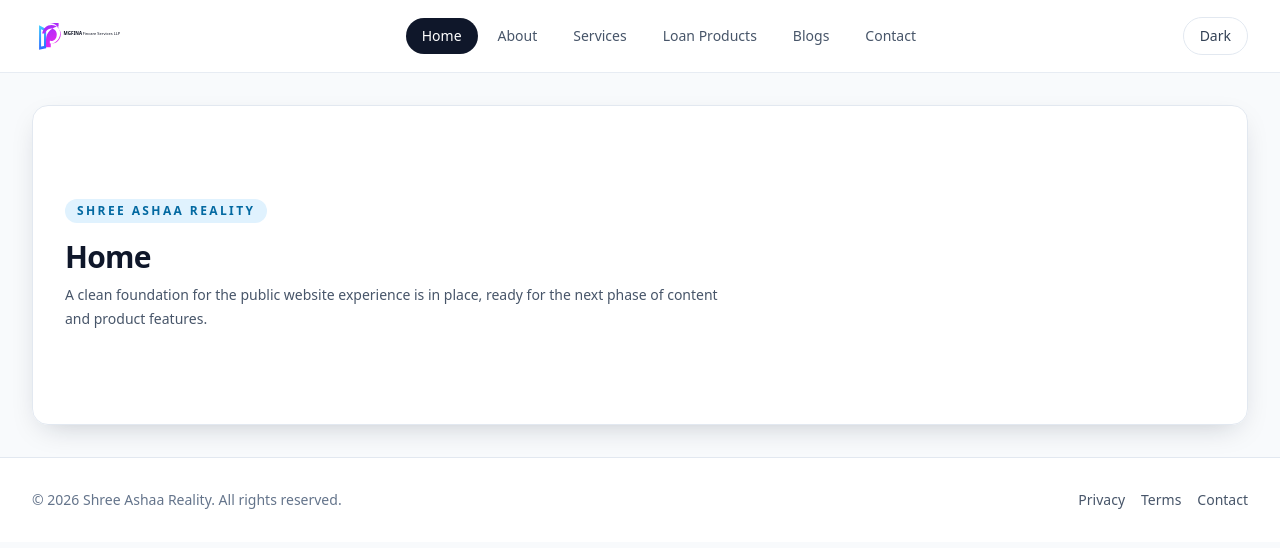
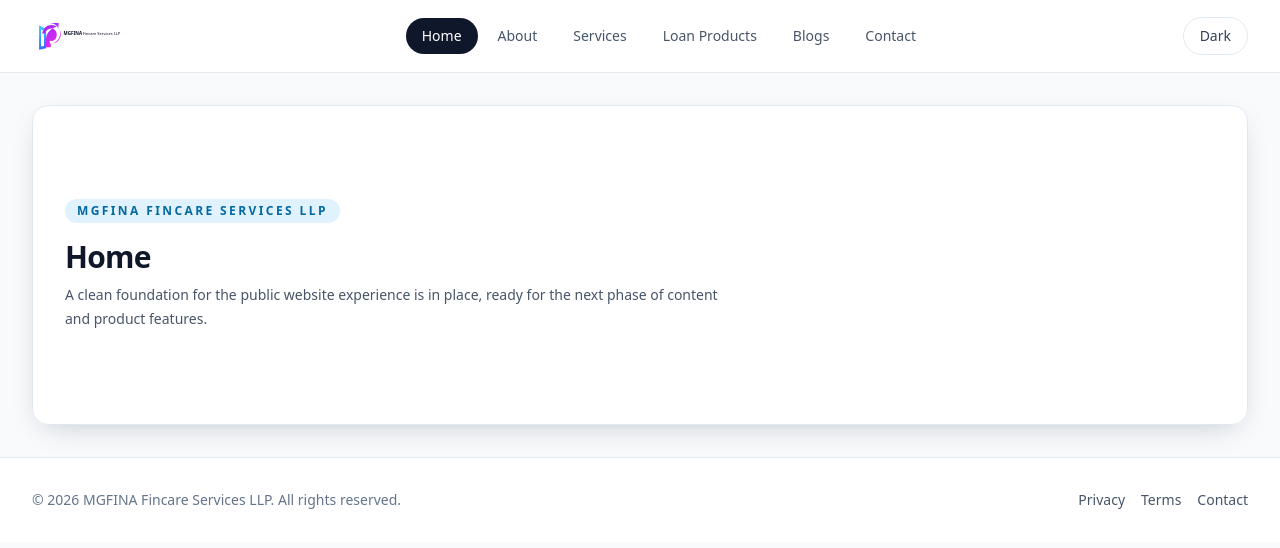
Before and after one commit to LokendraDevOps/mgfina, a React (Vite) app in the folder client/: page / in a window 1280 px wide. Shown: the top 548 px of the page. Built offline with nearby package versions, Linux system fonts and the light colour scheme.

Commit message:
Second commit

```diff
--- a/client/src/components/common/PlaceholderPage.jsx
+++ b/client/src/components/common/PlaceholderPage.jsx
@@ -3,7 +3,7 @@
     <section className="page-shell">
       <div className="surface-card flex min-h-[320px] flex-col items-start justify-center gap-4 p-8">
         <span className="rounded-full bg-sky-100 px-3 py-1 text-xs font-semibold uppercase tracking-[0.2em] text-sky-700">
-          Shree Ashaa Reality
+          MGFINA Fincare Services LLP
         </span>
         <div className="space-y-2">
           <h1 className="text-3xl font-semibold tracking-tight text-slate-900 dark:text-slate-50">
--- a/client/src/components/layout/Footer.jsx
+++ b/client/src/components/layout/Footer.jsx
@@ -5,7 +5,7 @@
     <footer className="border-t border-slate-200 bg-white dark:border-slate-800 dark:bg-slate-950">
       <div className="page-shell flex flex-col gap-4 py-8 md:flex-row md:items-center md:justify-between">
         <p className="text-sm text-slate-500 dark:text-slate-400">
-          © {new Date().getFullYear()} Shree Ashaa Reality. All rights reserved.
+          © {new Date().getFullYear()} MGFINA Fincare Services LLP. All rights reserved.
         </p>
         <div className="flex flex-wrap gap-4 text-sm text-slate-600 dark:text-slate-300">
           <Link to="/privacy">Privacy</Link>
```
Also changed, not shown: 1 other file (tests, documents, lock files or other folders).
